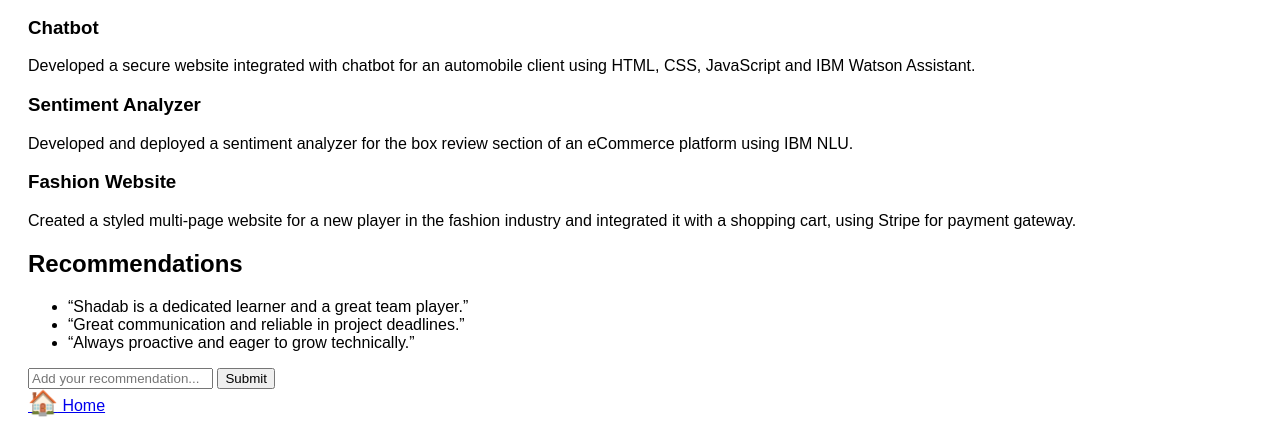
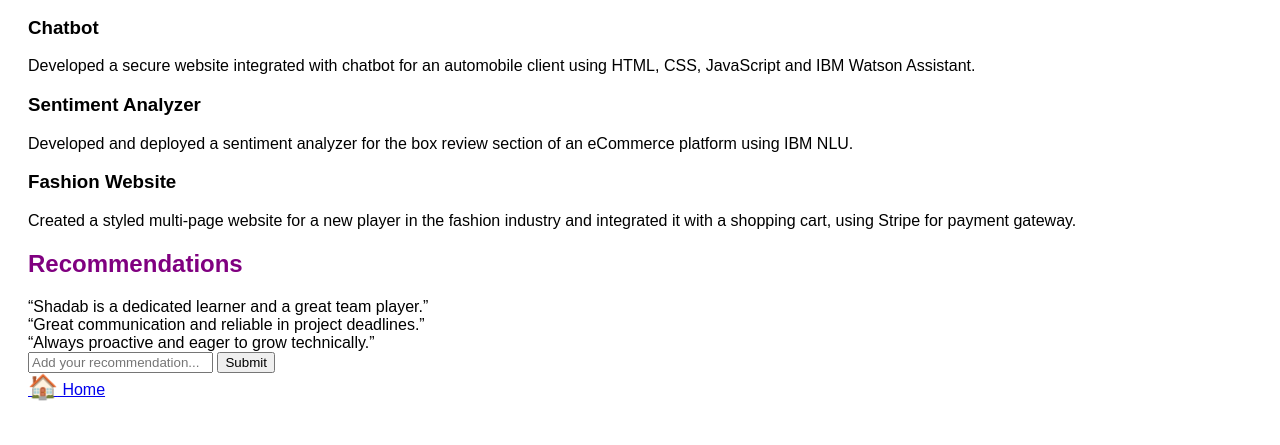
Before and after one commit to shadabchowdhury/portfolio-final-project, a plain HTML site: page index.html in a window 1280 px wide. Shown: the part 482-927 px from the top of the page. Drawn offline with Linux system fonts and the light colour scheme.

Commit message:
Update index.html

```diff
--- a/index.html
+++ b/index.html
@@ -63,17 +63,18 @@
 </section>
 
   <!-- Recommendations Section -->
-  <section id="recommendations">
-    <h2>Recommendations</h2>
-    <ul id="rec-list">
-      <li>“Shadab is a dedicated learner and a great team player.”</li>
-      <li>“Great communication and reliable in project deadlines.”</li>
-      <li>“Always proactive and eager to grow technically.”</li>
-    </ul>
+<section id="recommendations">
+  <h2 style="color: purple;">Recommendations</h2>
+  <div class="recommendation-cards">
+    <div class="card">“Shadab is a dedicated learner and a great team player.”</div>
+    <div class="card">“Great communication and reliable in project deadlines.”</div>
+    <div class="card">“Always proactive and eager to grow technically.”</div>
+  </div>
 
-    <input type="text" id="recInput" placeholder="Add your recommendation..." />
-    <button onclick="addRecommendation()">Submit</button>
-  </section>
+  <input type="text" id="recInput" placeholder="Add your recommendation..." />
+  <button onclick="addRecommendation()">Submit</button>
+</section>
+
 
   <!-- Footer -->
   <footer>
```
